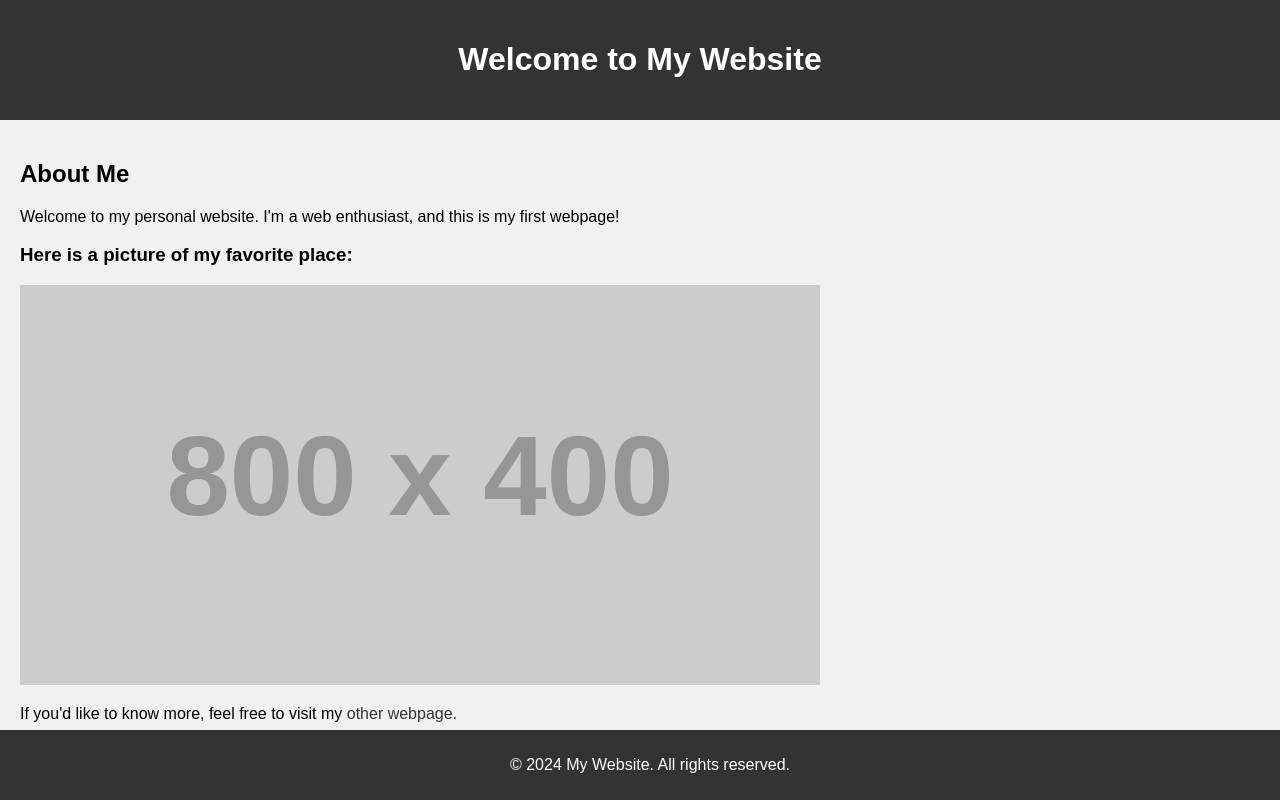
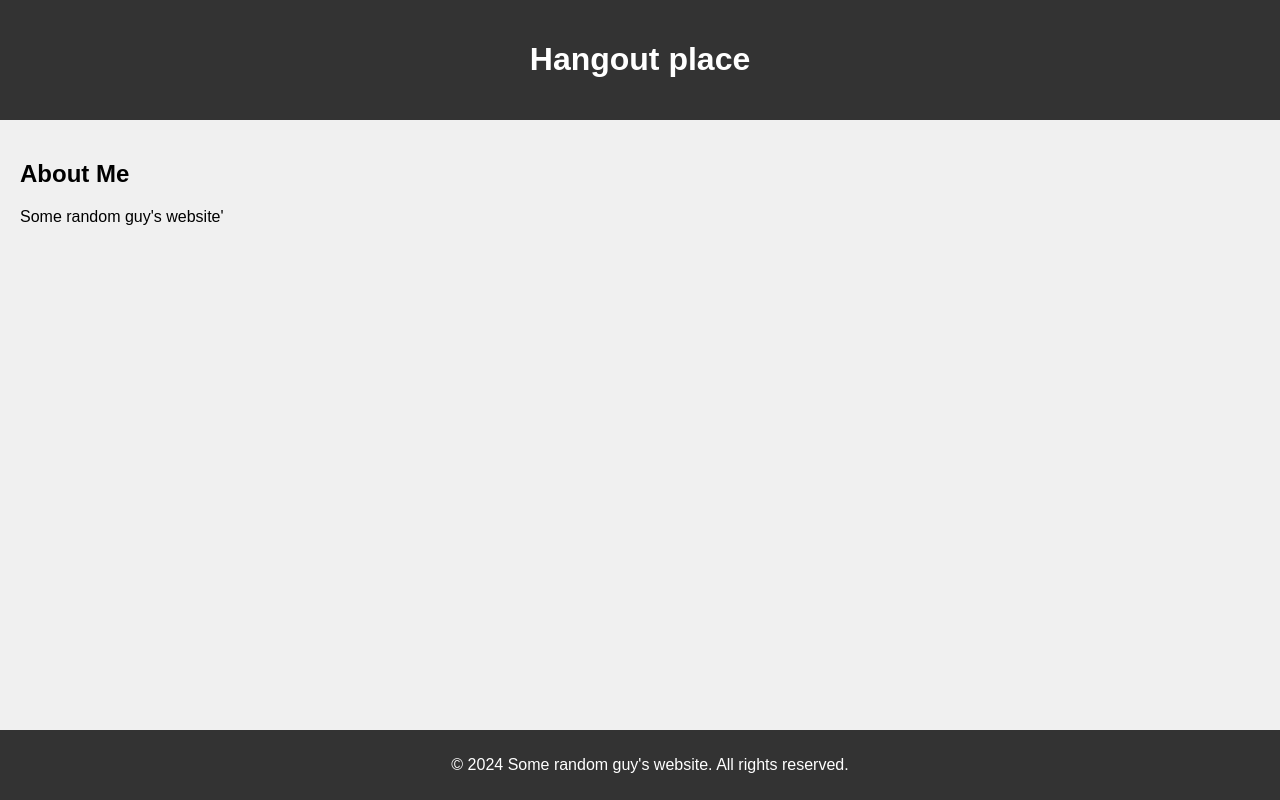
Before and after one commit to Gazer-1/CrazyWebsite, a plain HTML site: page index.html in a window 1280 px wide. Drawn offline with Linux system fonts and the light colour scheme; placeholder pictures from the web are drawn by us.

Commit message:
Update index.html

```diff
--- a/index.html
+++ b/index.html
@@ -45,21 +45,16 @@
 <body>
 
 <header>
-    <h1>Welcome to My Website</h1>
+    <h1>Hangout place</h1>
 </header>
 
 <main>
     <h2>About Me</h2>
-    <p>Welcome to my personal website. I'm a web enthusiast, and this is my first webpage!</p>
-
-    <h3>Here is a picture of my favorite place:</h3>
-    <img src="https://via.placeholder.com/800x400" alt="A beautiful landscape">
-
-    <p>If you'd like to know more, feel free to visit my <a href="https://www.example.com" target="_blank">other webpage</a>.</p>
+    <p>Some random guy's website'</p>
 </main>
 
 <footer>
-    <p>&copy; 2024 My Website. All rights reserved.</p>
+    <p>&copy; 2024 Some random guy's website. All rights reserved.</p>
 </footer>
 
 </body>
```
